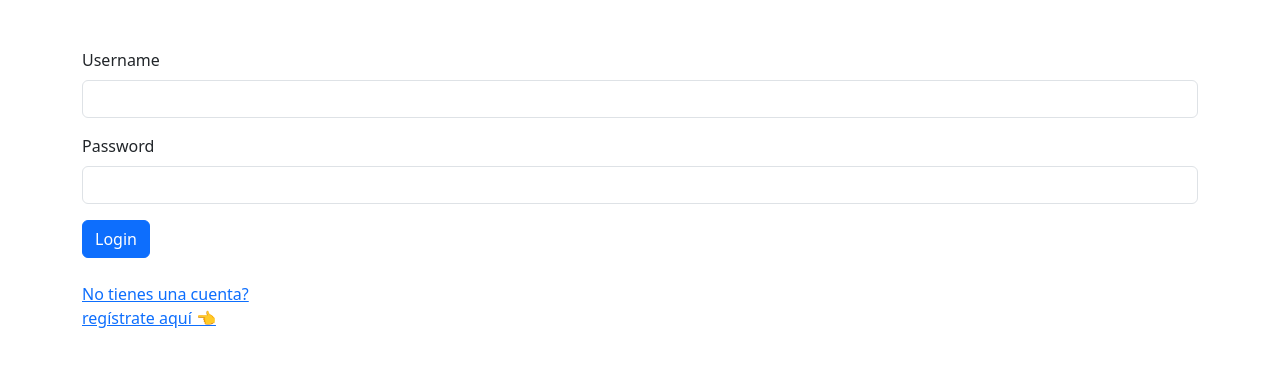
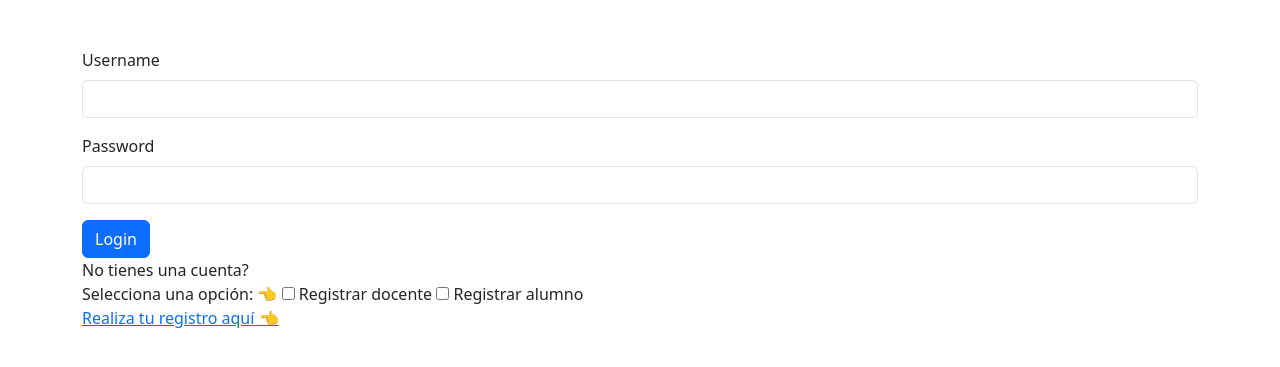
Before and after one commit to renebec/school, a Python web app: template templates/login.html in a window 1280 px wide. Shown: the top 367 px of the page. Run offline with Jinja, Linux system fonts and the light colour scheme; the template is opened without the code that fills it, so the values that code supplies are empty.

Commit message:
choice route for register

```diff
--- a/templates/login.html
+++ b/templates/login.html
@@ -6,6 +6,25 @@
     <title>Login</title>
     <link href="https://cdn.jsdelivr.net/npm/bootstrap@5.3.7/dist/css/bootstrap.min.css" rel="stylesheet">
 </head>
+
+    <script>
+      document.addEventListener('DOMContentLoaded', () => {
+        const checkboxes = document.querySelectorAll('.single-checkbox');
+
+        checkboxes.forEach(checkbox => {
+          checkbox.addEventListener('change', function () {
+            if (this.checked) {
+              checkboxes.forEach(other => {
+                if (other !== this) {
+                  other.checked = false;
+                }
+              });
+            }
+          });
+        });
+      });
+    </script>
+
 <body>
     <div class="container mt-5">
         <!-- FLASH MESSAGES -->
@@ -33,9 +52,22 @@
                 <input type="password" class="form-control" id="password" name="password" required>
             </div>
             <button type="submit" class="btn btn-primary">Login</button>
+            <br>
+
+            <a>No tienes una cuenta? <br>Selecciona una opción: &#128072;</a>
+
+            <label>
+                <input type="checkbox" id="1" name="choice" value="value1" class="single-checkbox">
+                Registrar docente
+              </label>
+              <label>
+                <input type="checkbox" id="2" name="choice" value="value2" class="single-checkbox">
+                Registrar alumno
+              </label>
+            <br>
+             <a href="{{ url_for('register') }}">Realiza tu registro aquí &#128072;</a>
         </form>
-        <br>
-        <a href="{{ url_for('register') }}">No tienes una cuenta? <br>regístrate aquí &#128072;</a>
+
     </div>
 </body>
 </html>
--- a/templates/register.html
+++ b/templates/register.html
@@ -61,7 +61,7 @@
                 <label for="nombres" class="form-label">Nombres</label>
                 <input type="text" class="form-control" id="nombres" name="nombres" required>
             </div>
-            {% if not es_profesor %}
+            {% if opciones == '2' %}
             <div class="mb-3">
                 <label for="carrera" class="form-label">Carrera</label>
                 <input type="text" class="form-control" id="carrera" name="carrera" required>
```
Also changed, not shown: app.py (+7 -0 lines).
